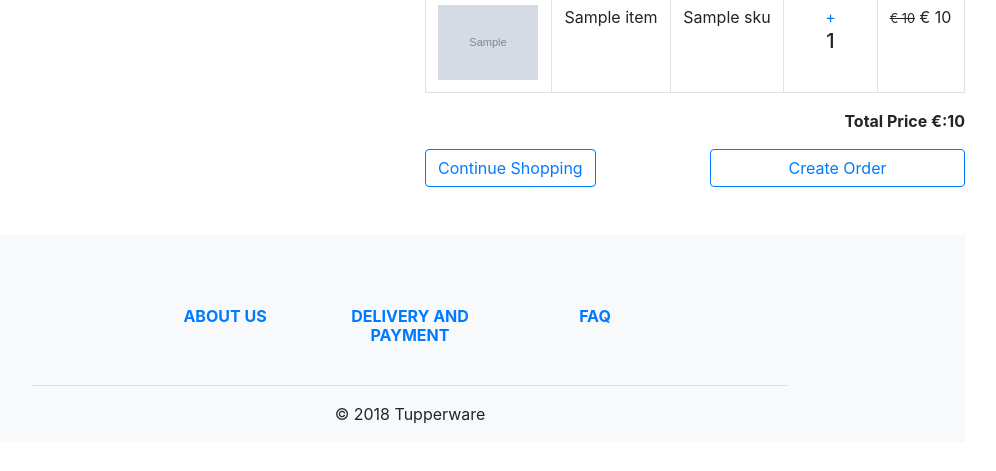
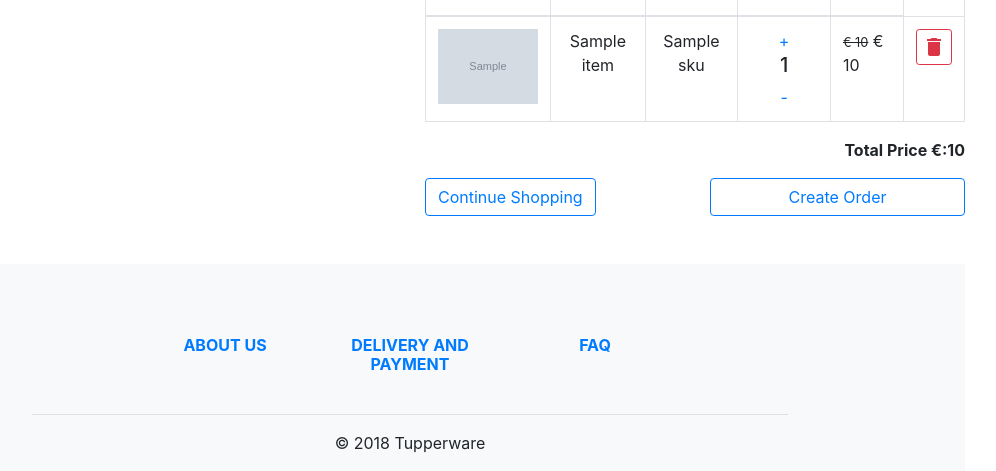
Before and after one commit to Grigorevskiy/tupperware, a Django app: template cart/templates/cart/cart.html in a window 1280 px wide. Shown: the part 582-1053 px from the top of the page, without its empty margins (230-1226 px from the left). Before the commit the page ends 1006 px from the top, so only its background shows below. Run offline with Django 3.2, Linux system fonts and the light colour scheme; the template is opened without the code that fills it: most values are stand-ins (such as "Sample title", 1, 10 or a date in 2020); grey boxes marked "Sample" are stand-in pictures; some libraries are stand-ins or nearby versions.

Commit message:
cart v2.0

```diff
--- a/cart/templates/cart/cart.html
+++ b/cart/templates/cart/cart.html
@@ -46,17 +46,20 @@
     <!--Table body-->
     <tbody>
         <tr>
-           {% for item in cart.item.all %}
+           {% for i in cart.cartinfo_set.all %}
 
-            <td scope="row" class="text-center"><img src="{{ item.photos.first.image.url }}" width="100px" alt="..." class="img-responsive" /></td>
-            <td class="text-center">{{ item.title }}</td>
-            <td class="text-center">{{ item.sku }}</td>
+            <td scope="row" class="text-center"><img src="{{ i.item.photos.first.image.url }}" width="100px" alt="..." class="img-responsive" /></td>
+            <td class="text-center">{{ i.item.title }}</td>
+            <td class="text-center">{{ i.item.sku }}</td>
             <td class="text-center">
-                <a href="{% url 'additional_item' item.id %}">+</a>
-             <h5>{{ count }}</h5>
-
+                <a href="{% url 'additional_item' cart.id i.item_id %}">+</a>
+             <h5>{{ i.count_item }}</h5>
+                <a href="{% url 'delete_additional_item' cart.id i.item_id %}">-</a>
             </td>
-            <td>{% if item.sale_price %} <s class="small">€ {{ item.price }}</s>  € {{ item.sale_price }} {% else %}€ {{ item.price }} {% endif %}</td>
+            <td>{% if i.item.sale_price %} <s class="small">€ {{ i.item.price }}</s>  € {{ i.item.sale_price }} {% else %}€ {{ i.item.price }} {% endif %}</td>
+               <td class="actions" data-th="">
+                    <a href="{% url 'remove_from_cart' i.item.id %}" class="btn btn-outline-danger btn-sm text-center" style="padding: 5px; padding-bottom: 0;"><i class="material-icons">delete</i></a>
+                </td>
         </tr>
 
             {% endfor %}
@@ -72,8 +75,8 @@
 
     <div class="row">
 
-        <div class="col-md-6"><a href="/" class="btn btn-outline-primary">{% trans "Continue Shopping" %}</a></div>
-        <div class="col-md-6"><button type="submit" form="order" class="btn btn-outline-primary btn-block">Create Order</button></td>
+        <div class="col-md-6"><a href="/" class="btn btn-outline-primary">Continue Shopping</a></div>
+        <div class="col-md-6"><button type="submit" form="order" class="btn btn-outline-primary btn-block"><a href="{% url 'create_order' %}">Create Order</a></button></td>
 
     </div>
 
--- a/cart/urls.py
+++ b/cart/urls.py
@@ -5,6 +5,7 @@ urlpatterns = [
     path('', views.get_cart, name = "get_cart"),
     path('add/<int:item_id>', views.add_to_cart, name = "add_to_cart"),
     path('remove/<int:item_id>', views.remove_from_cart, name = "remove_from_cart"),
-    path('additional/<int:item_id>', views.additional_item, name = "additional_item"),
+    path('additional/<int:cart_id>/<int:item_id>', views.additional_item, name = "additional_item"),
+    path('delete_additional/<int:cart_id>/<int:item_id>', views.delete_additional_item, name = "delete_additional_item"),
 
 ]
--- a/order/models.py
+++ b/order/models.py
@@ -30,6 +30,6 @@ class Order(models.Model):
 
 
 class OrderInfo(models.Model):
-    item_id = models.ForeignKey(Item, on_delete=models.CASCADE)
-    order_id = models.ForeignKey(Order, on_delete=models.CASCADE)
+    item_in_order = models.ForeignKey(Item, on_delete=models.CASCADE)
+    order = models.ForeignKey(Order, on_delete=models.CASCADE)
     count_item = models.IntegerField(default=1)
--- a/order/urls.py
+++ b/order/urls.py
@@ -1,7 +1,6 @@
 from django.urls import path
-from product import views
-
+from . import views
 
 urlpatterns = [
-
+    path('', views.create_order, name="create_order"),
 ]
```
Also changed, not shown: cart/models.py (+8 -1 lines), cart/views.py (+22 -41 lines), order/views.py (added, +39 -0 lines), order/forms.py (renamed from cart/forms.py).
